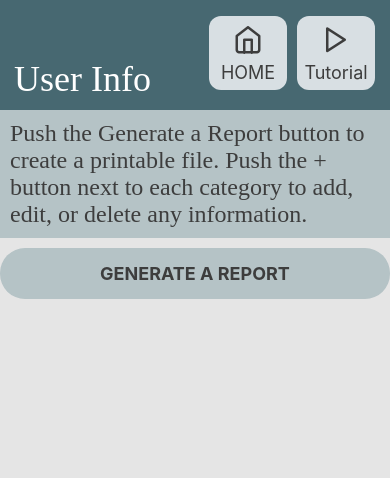
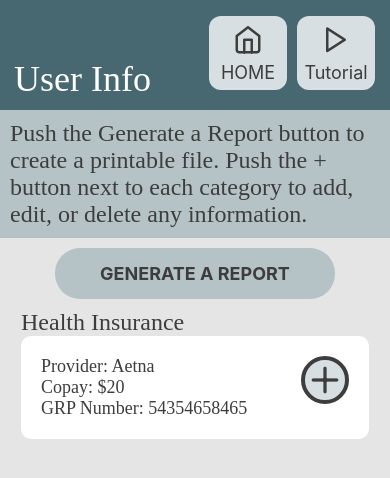
Before and after one commit to ekreis/SilverHomeApp, a React Native app: screen / in a window 390 px wide. Shown: the top 478 px of the page. Built offline with nearby package versions, Linux system fonts and the light colour scheme.

Commit message:
Created InfoCategory component and created a test category on the User Info screen.

```diff
--- /dev/null
+++ b/components/InfoCategory.js
@@ -0,0 +1,69 @@
+import React from "react";
+import {
+  Text,
+  StyleSheet,
+  TouchableOpacity,
+  View,
+  Button,
+  Image,
+} from "react-native";
+import { Feather } from "@expo/vector-icons";
+
+import HeaderButton from "./HeaderButton";
+import AppText from "./AppText";
+import colors from "./config/colors";
+
+function InfoCategory({ title, provider, copay, grp, onPress, color = "primary" }) {
+  return (
+    <View style={styles.container}>
+      <AppText style={styles.title}>{title}</AppText>
+      <View style={styles.infoContainer}>
+        <View style={styles.textContainer}>
+          <AppText style={styles.textContainer}>Provider: {provider}</AppText>
+          <AppText style={styles.textContainer}>Copay: {copay}</AppText>
+          <AppText style={styles.textContainer}>GRP Number: {grp}</AppText>
+        </View>
+        <TouchableOpacity style={styles.button} title="+">
+          <Feather name="plus" size={40} color={colors.dark} />
+        </TouchableOpacity>
+      </View>
+    </View>
+  );
+}
+
+const styles = StyleSheet.create({
+  button: {
+    backgroundColor: colors.secondary,
+    borderColor: colors.dark,
+    borderWidth: 4,
+    alignItems: "center",
+    justifyContent: "center",
+    height: 48,
+    width: 48,
+    borderRadius: 30,
+  },
+  container: {
+    flexDirection: "column",
+    justifyContent: "flex-start",
+    alignItems: "flex-start",
+  },
+  infoContainer: {
+    backgroundColor: colors.white,
+    flexDirection: "row",
+    padding: 20,
+    borderRadius: 10,
+  },
+  textContainer: {
+    fontSize: 18,
+    alignSelf: 'flex-start',
+    paddingRight: 20,
+    width: 260,
+    //flexWrap: 'wrap',
+    flexDirection: 'column'
+  },
+  title: {
+    fontSize: 24,
+  },
+});
+
+export default InfoCategory;
--- a/components/ReportButton.js
+++ b/components/ReportButton.js
@@ -21,7 +21,7 @@ const styles = StyleSheet.create({
     justifyContent: "center",
     alignItems: "center",
     padding: 15,
-    width: "100%",
+    paddingHorizontal: 45,
     marginVertical: 10,
   },
   text: {
--- a/components/screens/UserInfoScreen.js
+++ b/components/screens/UserInfoScreen.js
@@ -6,6 +6,7 @@ import colors from "../config/colors";
 import Header from "../Header";
 import Screen from "../Screen";
 import ReportButton from "../ReportButton";
+import InfoCategory from "../InfoCategory";
 
 function UserInfoScreen(props) {
   return (
@@ -20,6 +21,12 @@ function UserInfoScreen(props) {
           </AppText>
         </View>
         <ReportButton title="Generate a Report" style={styles.reportButton} />
+        <InfoCategory
+          title="Health Insurance"
+          provider="Aetna"
+          copay="$20"
+          grp="54354658465"
+        ></InfoCategory>
       </View>
     </View>
   );
```
